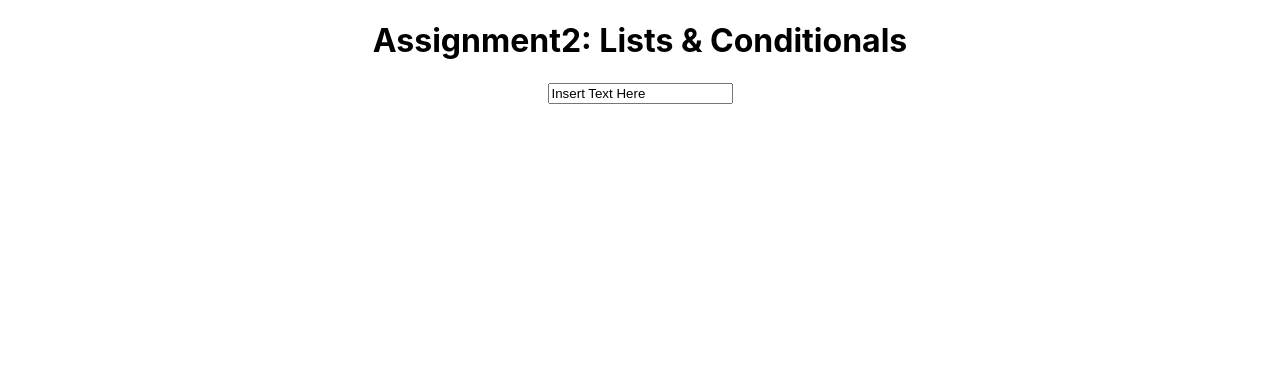
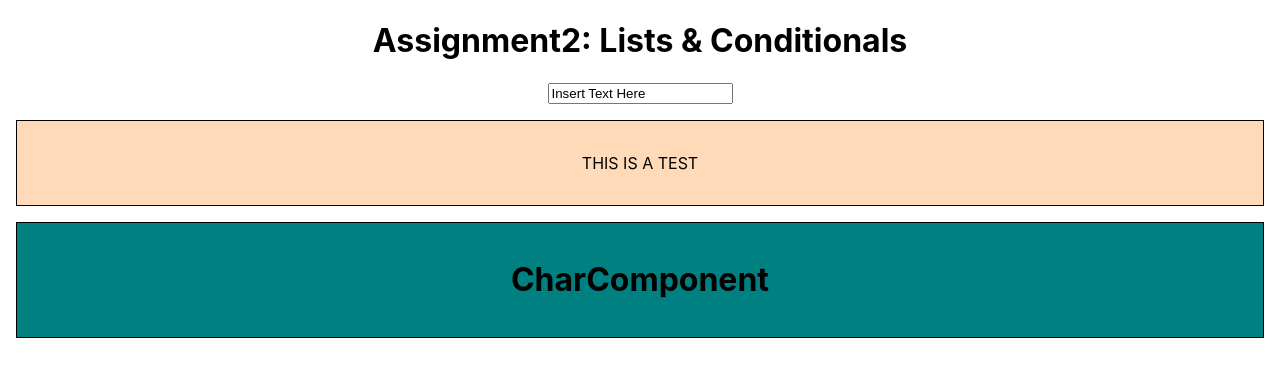
Before and after one commit to kanderson425/React_The_Complete_Guide, a React (Create React App) app in the folder assignment2_lists_and_conditionals/: page / in a window 1280 px wide. Shown: the top 376 px of the page. Built offline with nearby package versions, Linux system fonts and the light colour scheme.

Commit message:
Adds styling for ValidationComponent and CharComponent

```diff
--- a/assignment2_lists_and_conditionals/src/App.js
+++ b/assignment2_lists_and_conditionals/src/App.js
@@ -1,9 +1,13 @@
 import React, {Component} from 'react';
 import './App.css';
+import ValidationComponent from './ValidationComponent/ValidationComponent';
+import CharComponent from './CharComponent/CharComponent';
 
 //Class Based Approach
 class App extends Component {
-  state = {}
+  state = {
+    length: '0'
+  }
 
 
 
@@ -12,6 +16,11 @@ class App extends Component {
       <div className="App">
         <h1>Assignment2: Lists & Conditionals</h1>
         <input type="text" value="Insert Text Here" />
+        <br>
+        </br>
+        <ValidationComponent />
+        <CharComponent />
+
       </div>
     );
   }
--- a/assignment2_lists_and_conditionals/src/CharComponent/CharComponent.css
+++ b/assignment2_lists_and_conditionals/src/CharComponent/CharComponent.css
@@ -1,7 +1,8 @@
-.charComponent {
+.CharComponent {
     display: inline-box;
     padding: 16px;
     text-align: center;
     margin: 16px;
     border: 1px solid black;
+    background-color: teal;
 }
--- a/assignment2_lists_and_conditionals/src/CharComponent/CharComponent.js
+++ b/assignment2_lists_and_conditionals/src/CharComponent/CharComponent.js
@@ -1,2 +1,13 @@
 import React from 'react';
 import './CharComponent.css';
+
+const charComponent = (props) => {
+    return (
+        <div className="CharComponent">
+            <h1>CharComponent</h1>
+
+        </div>
+    )
+}
+
+export default charComponent;
--- a/assignment2_lists_and_conditionals/src/ValidationComponent/ValidationComponent.css
+++ b/assignment2_lists_and_conditionals/src/ValidationComponent/ValidationComponent.css
@@ -0,0 +1,8 @@
+.validationComponent {
+    background-color: peachpuff;
+    display: inline-box;
+    padding: 16px;
+    text-align: center;
+    margin: 16px;
+    border: 1px solid black;
+}
--- a/assignment2_lists_and_conditionals/src/ValidationComponent/ValidationComponent.js
+++ b/assignment2_lists_and_conditionals/src/ValidationComponent/ValidationComponent.js
@@ -0,0 +1,13 @@
+import React from 'react';
+import './ValidationComponent.css';
+
+const validationComponent = (props) => {
+
+    return (
+        <div className="validationComponent">
+            <p>THIS IS A TEST</p>
+        </div>
+    )
+}
+
+export default validationComponent;
```
